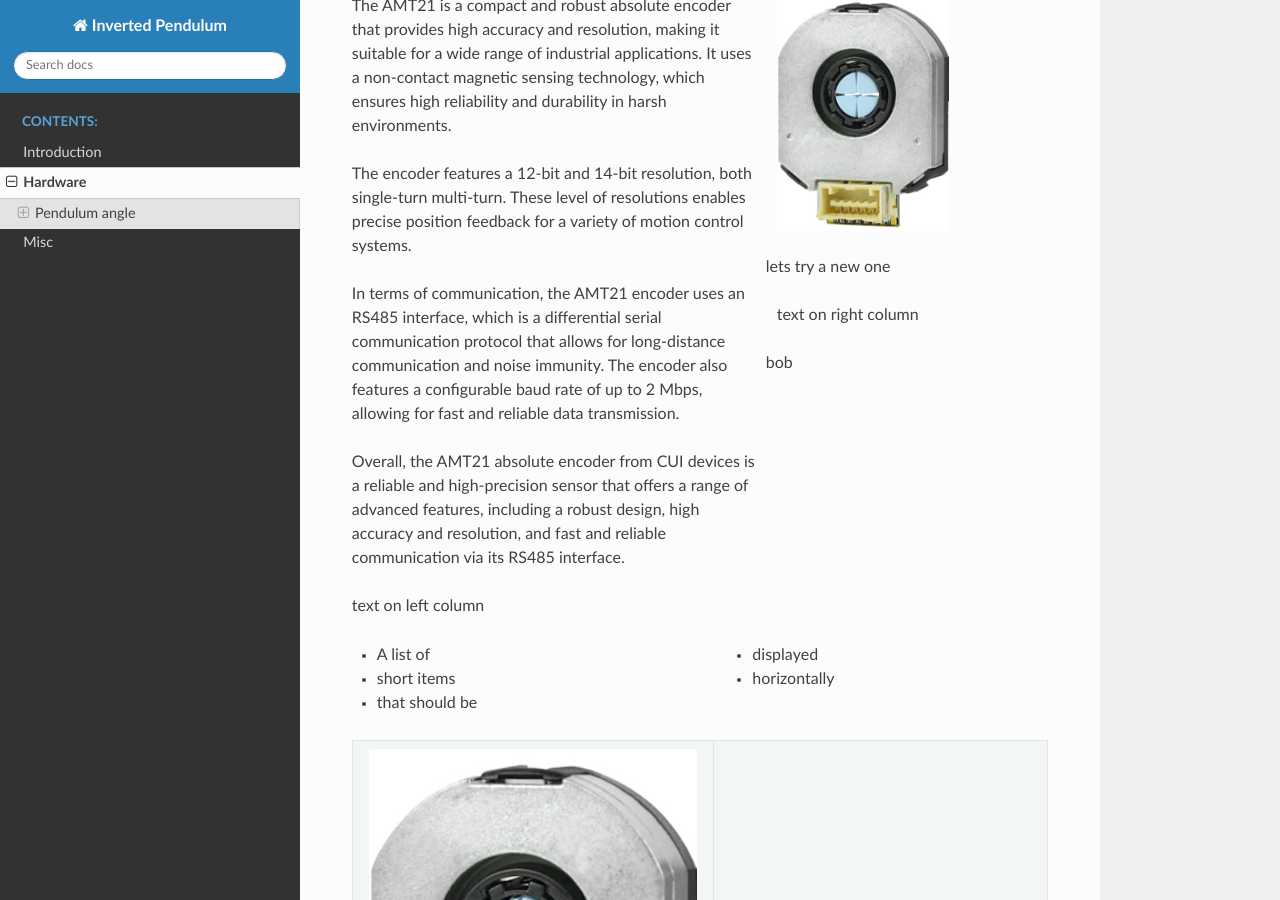
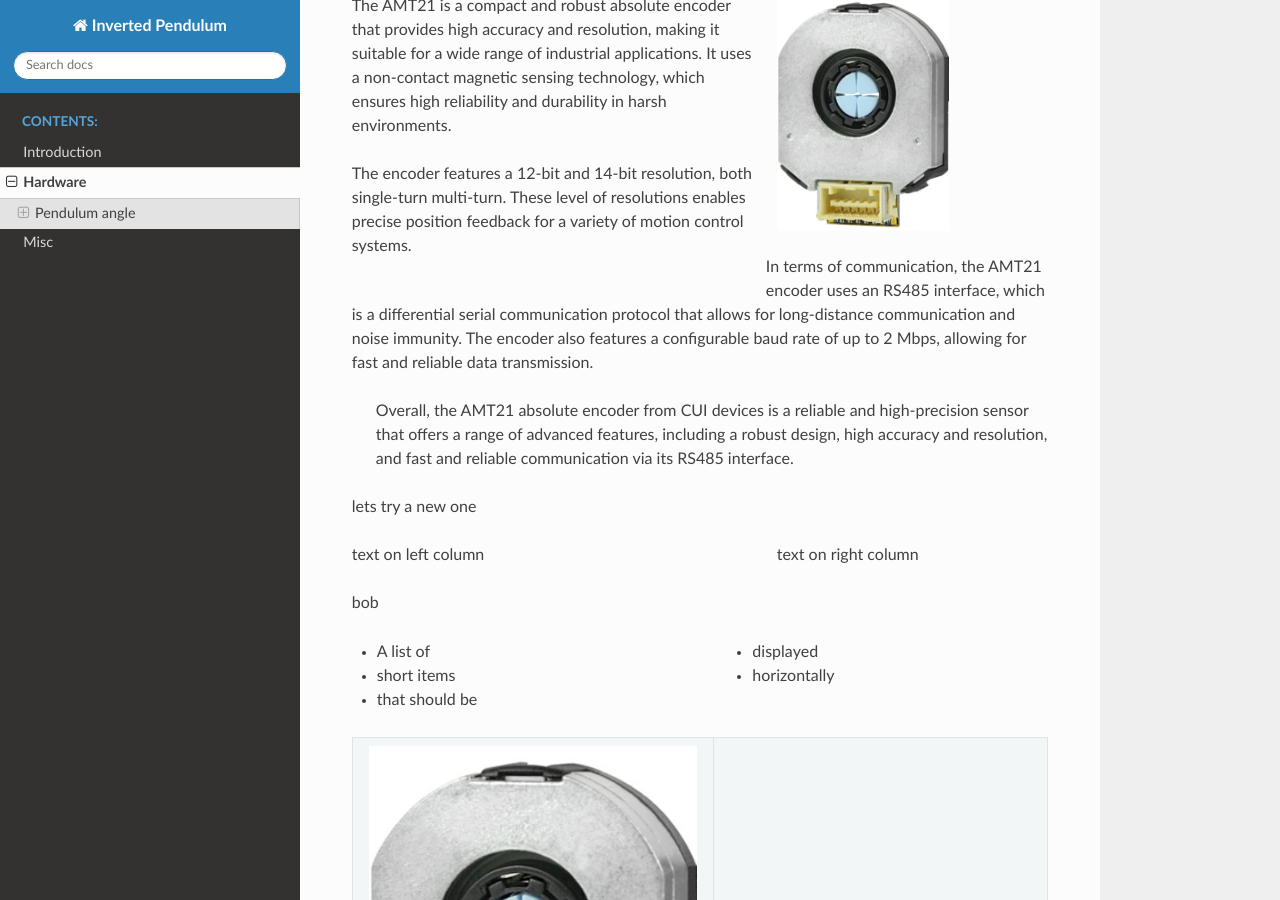
Before and after one commit to JS-Robotics/inverted_pendulum_project, a Sphinx documentation site: the page built from docs/chapters/02_hardware.rst, in a window 1280 px wide and 900 px high, scrolled down 602 px. Built offline with Sphinx 7.4.7 and the Read the Docs theme 2.0.0, drawn with Linux system fonts in a browser that asks for light colours.

```diff
--- a/docs/chapters/02_hardware.rst
+++ b/docs/chapters/02_hardware.rst
@@ -24,17 +24,15 @@ AMT21
 
       The encoder features a 12-bit and 14-bit resolution, both single-turn multi-turn. These level of resolutions enables precise position feedback for a variety of motion control systems.
 
-      In terms of communication, the AMT21 encoder uses an RS485 interface, which is a differential serial communication protocol that allows for long-distance communication and noise immunity. The encoder also features a configurable baud rate of up to 2 Mbps, allowing for fast and reliable data transmission.
-
-      Overall, the AMT21 absolute encoder from CUI devices is a reliable and high-precision sensor that offers a range of advanced features, including a robust design, high accuracy and resolution, and fast and reliable communication via its RS485 interface.
-
    .. container:: rightside
 
       .. figure:: ../figures/02_hardware/amt213fv.PNG
          :alt: AMT21
          :scale: 45%
 
+In terms of communication, the AMT21 encoder uses an RS485 interface, which is a differential serial communication protocol that allows for long-distance communication and noise immunity. The encoder also features a configurable baud rate of up to 2 Mbps, allowing for fast and reliable data transmission.
 
+  Overall, the AMT21 absolute encoder from CUI devices is a reliable and high-precision sensor that offers a range of advanced features, including a robust design, high accuracy and resolution, and fast and reliable communication via its RS485 interface.
 
 
 lets try a new one
```
